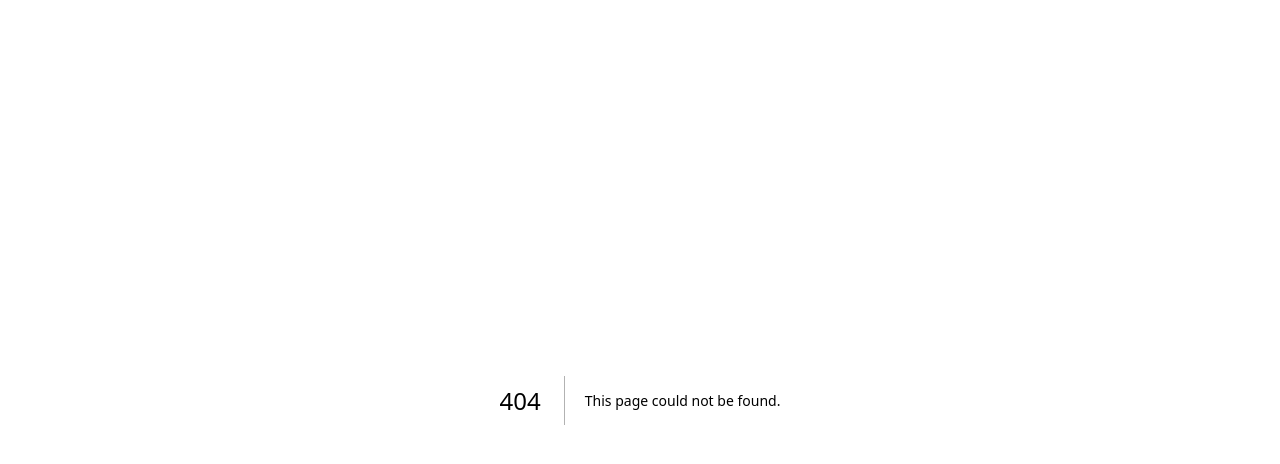
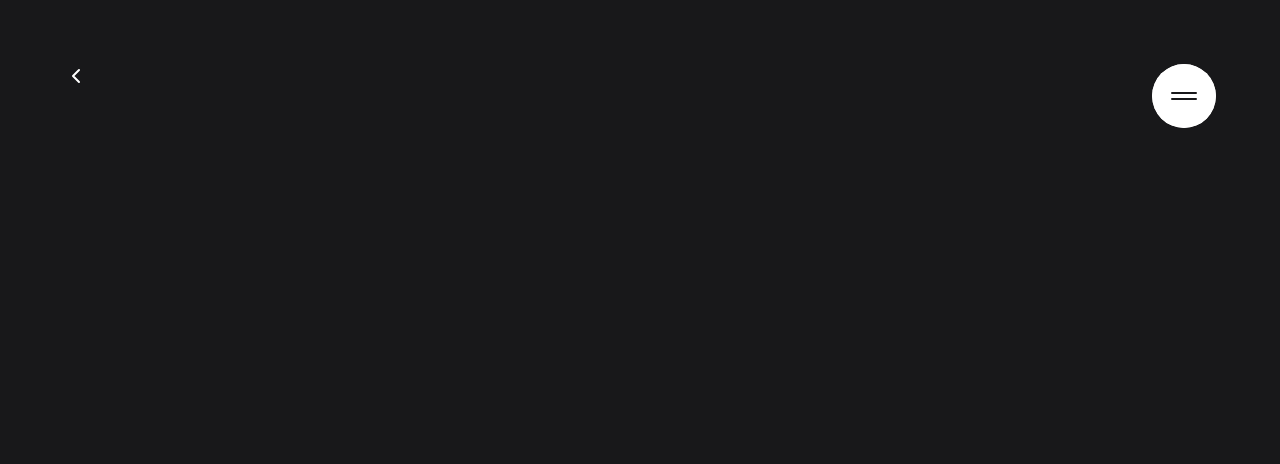
Before and after one commit to Jeff-Maina/craft, a Next.js app: page /sections/navmenus/navmenu_004 in a window 1280 px wide. Before the commit this address had no page. Shown: the top 464 px of the page. Built offline with nearby package versions, Linux system fonts and the light colour scheme.

Commit message:
Add navmenu component 004

```diff
--- /dev/null
+++ b/src/app/(pages)/sections/navmenus/(examples)/navmenu_004/Interfaces.ts
@@ -0,0 +1,17 @@
+interface HamburgerProps {
+    isMenuActive: boolean,
+    closeMenu: () => void
+    toggleMenu: () => void
+}
+interface MenuProps {
+    isMenuActive: boolean,
+}
+interface MaskProps {
+    isMenuActive: boolean,
+    closeMenu: () => void
+
+}
+
+export type {
+    HamburgerProps, MenuProps, MaskProps
+}
--- /dev/null
+++ b/src/app/(pages)/sections/navmenus/(examples)/navmenu_004/page.tsx
@@ -0,0 +1,165 @@
+"use client";
+
+import Link from "next/link";
+
+import { FC, useState } from "react";
+import { HamburgerProps, MenuProps, MaskProps } from "./Interfaces";
+import { ChevronLeft } from "lucide-react";
+import { AnimatePresence, motion } from "framer-motion";
+
+const links = ["Home", "Work", "Services", "About", "News", "Contact"];
+
+const MenuVariants = {
+  initial: {
+    opacity: 0,
+  },
+  active: {
+    opacity: 1,
+    transition: {
+      opacity: {
+        duration: 0.4,
+        delay: 0.3,
+      },
+    },
+  },
+  inactive: {
+    opacity: 0,
+    transition: {
+      opacity: {
+        duration: 0.2,
+      },
+    },
+  },
+};
+
+const MaskVariants = {
+  initial: {
+    opacity: 0,
+  },
+  active: {
+    opacity: 1,
+    transition: {
+      duration: 0.4,
+    },
+  },
+  inactive: {
+    opacity: 0,
+    transition: {
+      duration: 0.4,
+    },
+  },
+};
+
+const Menu: FC<MenuProps> = ({ isMenuActive }) => {
+  return (
+    <AnimatePresence mode="wait">
+      {isMenuActive ? (
+        <motion.div
+          variants={MenuVariants}
+          initial="initial"
+          animate="active"
+          exit="inactive"
+          className="w-full h-full white flex items-center  justify-center"
+        >
+          <div className="w-full h-[80%] px-8 lg:px-12 flex flex-col gap-10">
+            <p className="uppercase text-sm text-zinc-500">Menu</p>
+            <div className="flex flex-col gap-2 lg:gap-5 text-[#18181a] group/navmenu">
+              {links.map((link, index) => (
+                <div>
+                  <p className="text-2xl lg:text-4xl cursor-pointer group-hover/navmenu:text-zinc-400 hover:!text-black transition-all duration-500">
+                    {link}
+                  </p>
+                </div>
+              ))}
+            </div>
+          </div>
+        </motion.div>
+      ) : null}
+    </AnimatePresence>
+  );
+};
+
+const Hamburger: FC<HamburgerProps> = ({
+  isMenuActive,
+  closeMenu,
+  toggleMenu,
+}) => {
+  return (
+    <div
+      className={`${
+        !isMenuActive
+          ? "h-12 w-12 lg:h-16 lg:w-16"
+          : "h-[23rem] lg:h-[31rem] w-64 lg:w-[23rem]"
+      } bg-white rounded-3xl lg:rounded-[2rem] absolute right-6 top-6 lg:top-16 lg:right-16  transition-all duration-500 overflow-hidden z-20`}
+    >
+      <button
+        onClick={toggleMenu}
+        className={`size-12 lg:size-16 bg-white rounded-full flex flex-col items-center justify-center gap-1 absolute ${
+          isMenuActive ? "top-4 right-4" : "top-0 right-0"
+        } transition-all duration-500`}
+      >
+        <div
+          style={{
+            transform: isMenuActive
+              ? "rotate(45deg) translate(10%,100%)"
+              : "rotate(0deg) translate(0%,0%)",
+          }}
+          className="h-[2px] w-[40%] rounded-full bg-[#18181a] origin-center transition-all duration-500"
+        ></div>
+        <div
+          style={{
+            transform: isMenuActive
+              ? "rotate(-45deg) translate(10%,-100%)"
+              : "rotate(0deg) translate(0%,0%)",
+          }}
+          className="h-[2px] w-[40%] rounded-full bg-[#18181a] origin-center transition-all duration-500"
+        ></div>
+      </button>
+      <Menu isMenuActive={isMenuActive} />
+    </div>
+  );
+};
+
+const Mask: FC<MaskProps> = ({ isMenuActive, closeMenu }) => {
+  return (
+    <AnimatePresence mode="wait">
+      {isMenuActive && (
+        <motion.div
+          onClick={closeMenu}
+          variants={MaskVariants}
+          initial="initial"
+          animate="active"
+          exit="inactive"
+          className="fixed inset-0 bg-[#00000044] w-screen h-screen z-10 backdrop-blur"
+        ></motion.div>
+      )}
+    </AnimatePresence>
+  );
+};
+
+const Page = () => {
+  const [isMenuActive, setMenuActive] = useState(false);
+  const closeMenu: () => void = () => setMenuActive(false);
+  const toggleMenu: () => void = () => setMenuActive(!isMenuActive);
+
+  return (
+    <section className="h-screen w-full bg-[#18181a] font-satoshi-medium">
+      <nav className="flex items-center justify-between relative">
+        <div className="fixed top-6 left-6 lg:top-16 lg:left-16 ">
+          <Link href="/sections/navmenus">
+            <ChevronLeft className="stroke-white" />
+          </Link>
+        </div>
+        <Hamburger
+          isMenuActive={isMenuActive}
+          closeMenu={closeMenu}
+          toggleMenu={toggleMenu}
+        />
+      </nav>
+      <Mask isMenuActive={isMenuActive} closeMenu={closeMenu} />
+
+    </section>
+  );
+};
+
+export default Page;
--- a/src/app/(pages)/sections/navmenus/NavMenusList.tsx
+++ b/src/app/(pages)/sections/navmenus/NavMenusList.tsx
@@ -21,6 +21,10 @@ export const NavMenusList: Array<navMenu> = [
     gif: "plantica_navmenu.png",
     pageLink: `${link}navmenu_003`,
     draft: false,
+  },  {
+    gif: "plantica_navmenu.png",
+    pageLink: `${link}navmenu_004`,
+    draft: false,
   },
 ];
 
```
